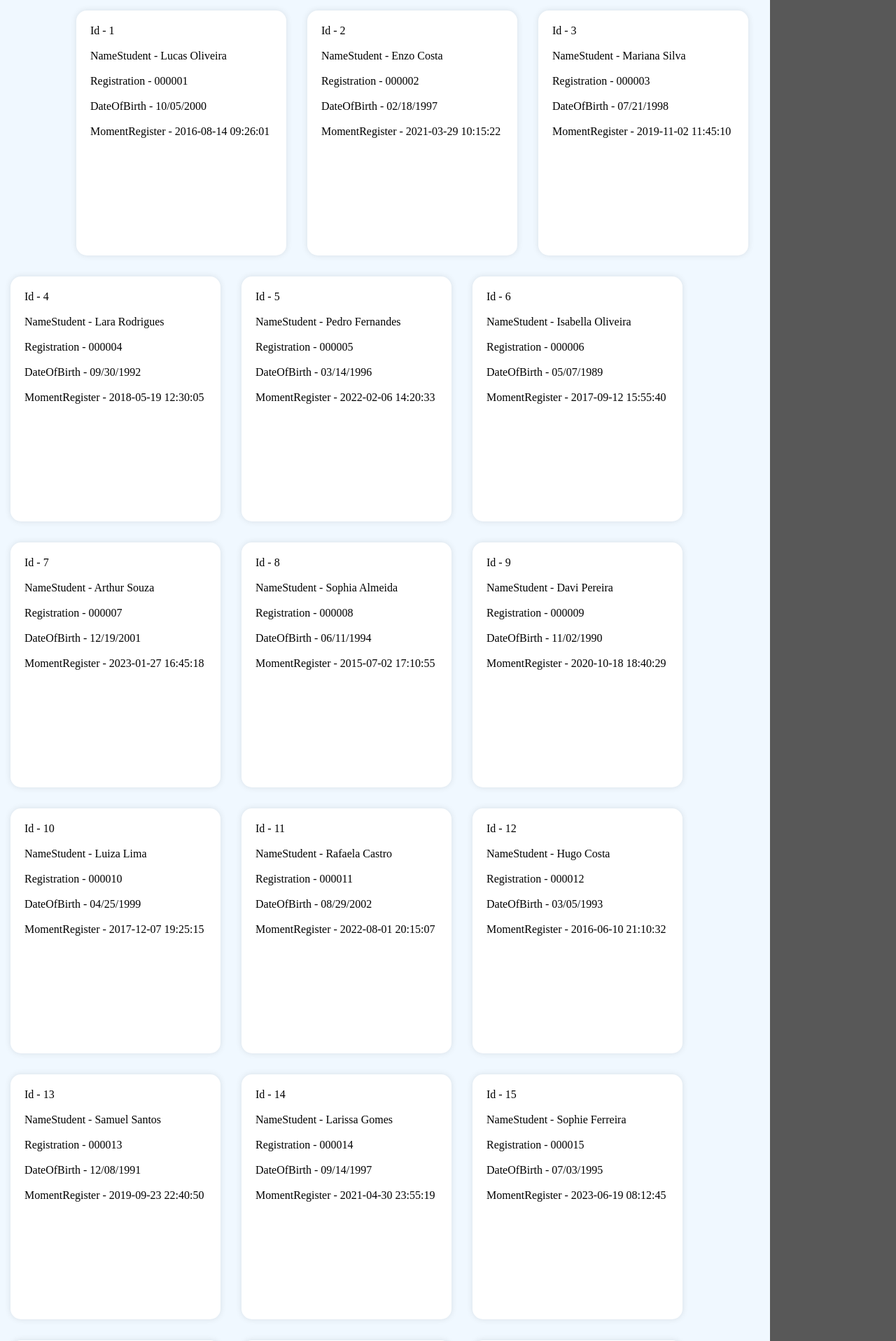
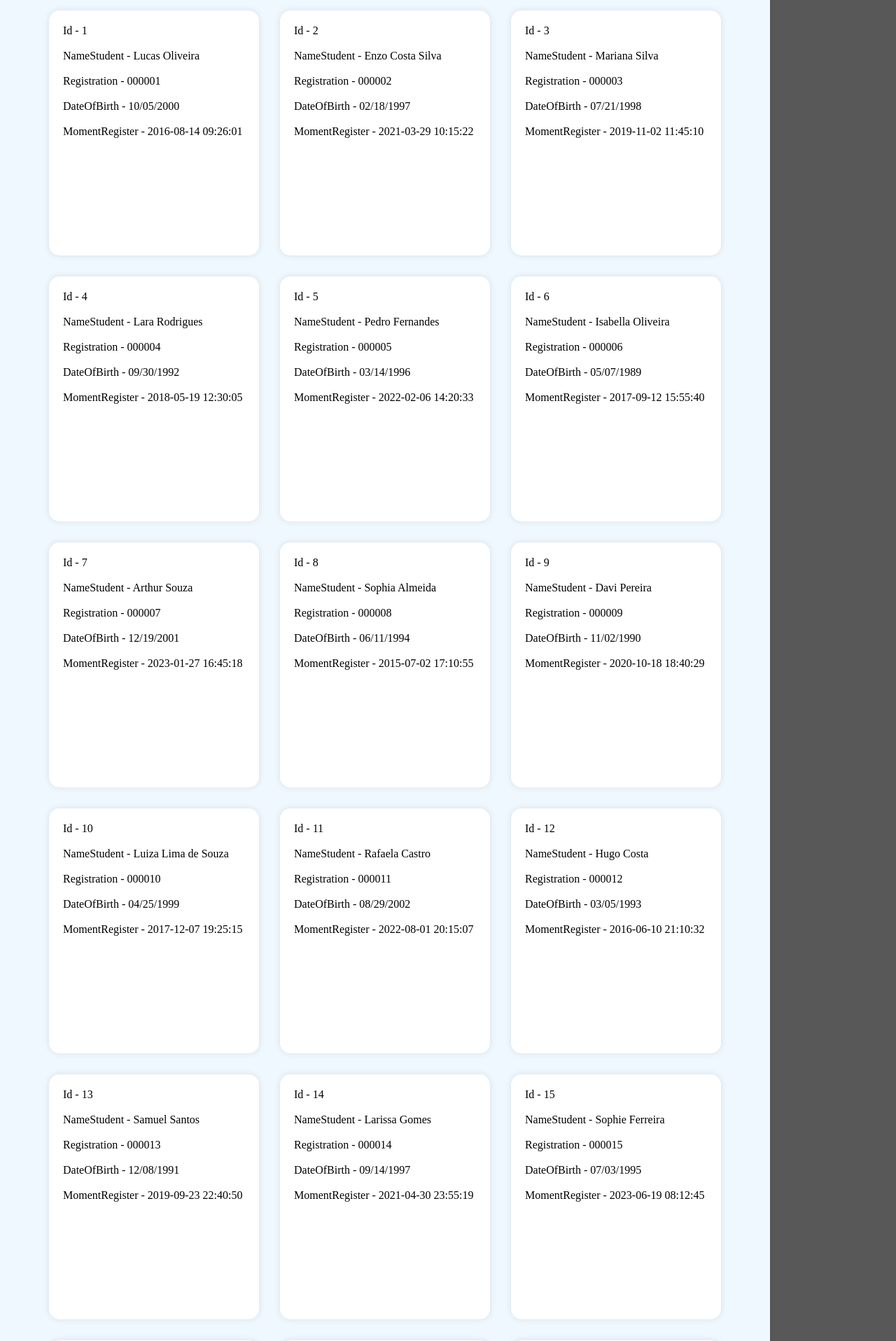
Before and after one commit to lucas-catto/Students-Register, a PHP site: page / in a window 1280 px wide. Shown: the top 1916 px of the page at 70% size. Run offline with PHP 8.4, Linux system fonts and the light colour scheme; data comes from the database, SQL or seed files in the repository.

Commit message:
Improving, and learning ways to send the data to front.

```diff
--- a/script.sql
+++ b/School.sql
@@ -51,7 +51,7 @@ SELECT * FROM Classes;
 
 INSERT INTO `Students` VALUES
 (null, "Lucas Oliveira",      "000001",  "10/05/2000",  "2016-08-14 09:26:01"),
-(null, "Enzo Costa",          "000002",  "02/18/1997",  "2021-03-29 10:15:22"),
+(null, "Enzo Costa Silva",          "000002",  "02/18/1997",  "2021-03-29 10:15:22"),
 (null, "Mariana Silva",       "000003",  "07/21/1998",  "2019-11-02 11:45:10"),
 (null, "Lara Rodrigues",      "000004",  "09/30/1992",  "2018-05-19 12:30:05"),
 (null, "Pedro Fernandes",     "000005",  "03/14/1996",  "2022-02-06 14:20:33"),
@@ -59,7 +59,7 @@ INSERT INTO `Students` VALUES
 (null, "Arthur Souza",        "000007",  "12/19/2001",  "2023-01-27 16:45:18"),
 (null, "Sophia Almeida",      "000008",  "06/11/1994",  "2015-07-02 17:10:55"),
 (null, "Davi Pereira",        "000009",  "11/02/1990",  "2020-10-18 18:40:29"),
-(null, "Luiza Lima",          "000010",  "04/25/1999",  "2017-12-07 19:25:15"),
+(null, "Luiza Lima de Souza",          "000010",  "04/25/1999",  "2017-12-07 19:25:15"),
 (null, "Rafaela Castro",      "000011",  "08/29/2002",  "2022-08-01 20:15:07"),
 (null, "Hugo Costa",          "000012",  "03/05/1993",  "2016-06-10 21:10:32"),
 (null, "Samuel Santos",       "000013",  "12/08/1991",  "2019-09-23 22:40:50"),
@@ -90,7 +90,7 @@ SELECT * FROM Students;
 
 INSERT INTO `Teachers` VALUES
 (null, "Márcio Moraes",     "marcio@email.com",        "2018-09-01 14:20:33"),
-(null, "Ana Silva",         "ana@email.com",           "2018-10-05 09:10:22"),
+(null, "Ana Silva Moura",         "ana@email.com",           "2018-10-05 09:10:22"),
 (null, "Pedro Santos",      "pedro@email.com",         "2018-11-08 16:45:18"),
 (null, "Carolina Oliveira", "carolina@email.com",      "2018-12-12 12:30:01"),
 (null, "Gustavo Ferreira",  "gustavo@email.com",       "2019-01-15 08:55:47"),
--- a/View/index.php
+++ b/View/index.php
@@ -1,4 +1,6 @@
-
+<?php
+            require_once "../config.php";
+        ?>
 <!DOCTYPE html>
 <html lang="en">
     <head>
@@ -9,9 +11,10 @@
         <link rel="stylesheet" href="style.css">
     </head>
     <body>
+
         <div class="container">
             <?php
-                require_once "../config.php";
+
 
                 $sql = $pdo->prepare("SELECT * FROM `Students`");
                 $sql->execute();
--- a/View/style.css
+++ b/View/style.css
@@ -11,6 +11,10 @@ html, body{
     background: rgb(88, 88, 88);
 }
 
+pre{
+    height: 0;
+}
+
 .container{
     max-width:        1100px;
     width:            100%;
@@ -18,6 +22,8 @@ html, body{
     display:          flex;
     flex-direction:   row;
     flex-wrap:        wrap;
+    justify-content:  center;
+    align-items:      center;
     background-color: aliceblue;
 }
 
--- a/config.php
+++ b/config.php
@@ -8,7 +8,7 @@
             $host     = "localhost";
             $dbname   = "School";
             $username = "root";
-            $password = "";
+            $password = "130830";
 
             try{
                 $pdo = new PDO("mysql:host=$host;dbname=$dbname",$username,$password);
```
